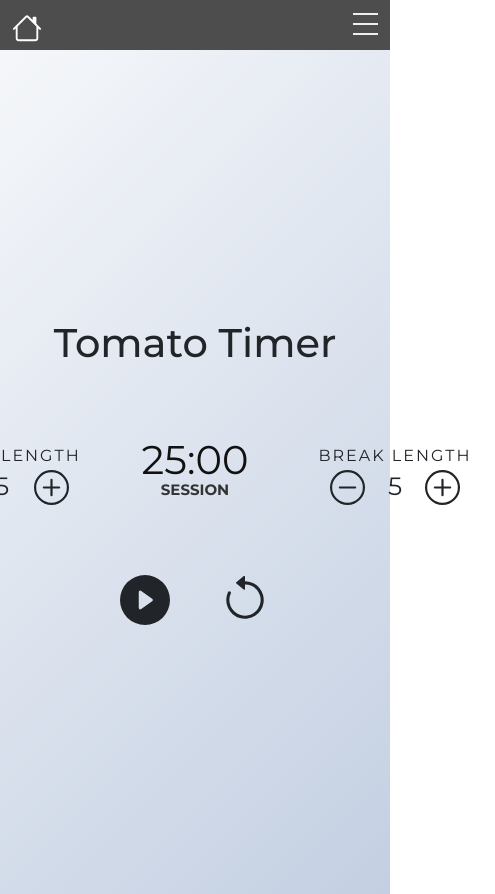
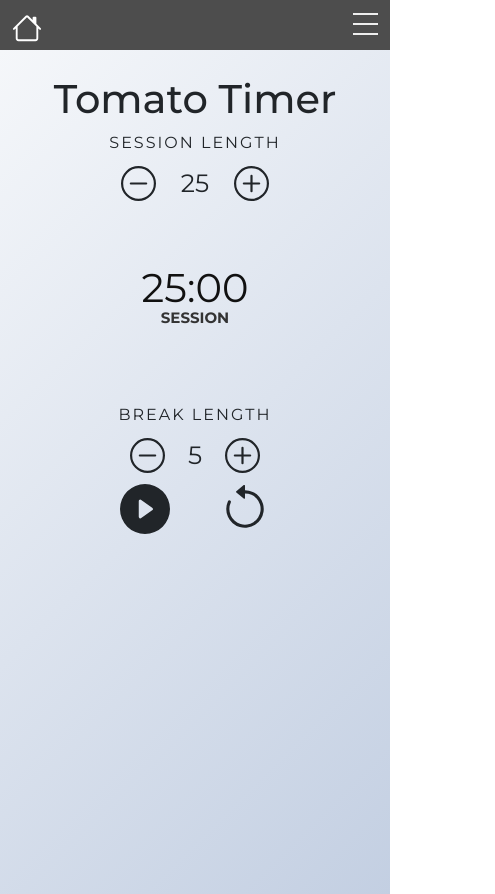
Before and after one commit to ds-vader/Front-End-Libraries-Projects, a React (Create React App) app: page /TomatoTimer in a window 390 px wide. Shown: the whole page, 495 px wide, since content can reach past the window. Built offline with nearby package versions, Linux system fonts and the light colour scheme.

Commit message:
adaptive tomato timer

```diff
--- a/src/Components/TomatoTimer/TomatoTimer.css
+++ b/src/Components/TomatoTimer/TomatoTimer.css
@@ -27,6 +27,18 @@
     /* The rule below is implemented in most browsers by now */
     user-select: none;
 }
+@media (max-width:600px){
+	#tomato{
+		justify-content: start;
+		padding-top: 25px;
+	}
+}
+
+@media (max-width:310px){
+	#tomato h1{
+		font-size: 30px;
+	}
+}
 
 #session-label, #break-label {
 	letter-spacing: 2px;
@@ -48,9 +60,20 @@
 	justify-content: space-around;
 }
 
+@media (max-width:600px){
+	#controller{
+		padding-top: 10px;
+	}
+}
+
 .tomatoWrapper{
     display: inline-grid;
     grid-template-columns: 200px 200px 200px;
+}
+@media (max-width: 600px) {
+	.tomatoWrapper{
+		grid-template-columns: 1fr;
+	}
 }
 
 .countdown-wrapper {
```
